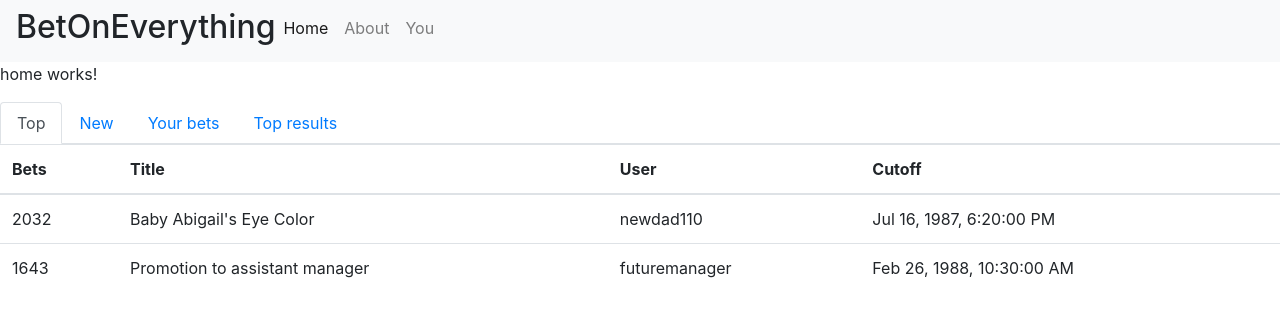
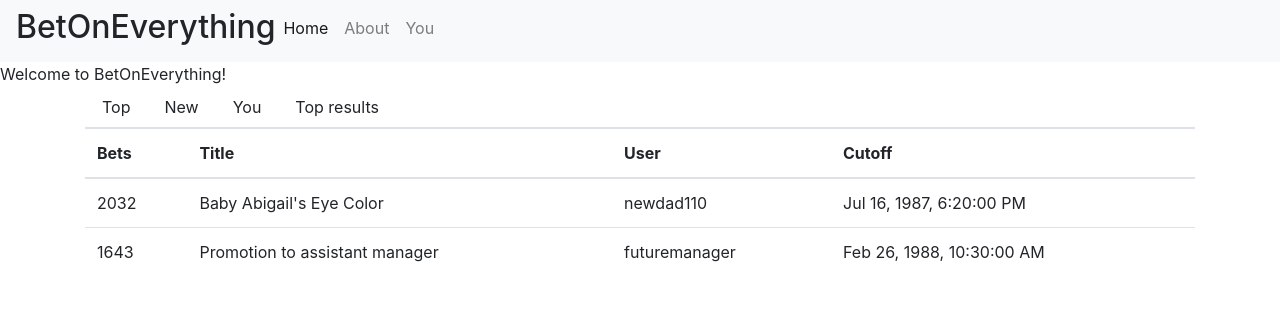
Before and after one commit to dtolaoye/Frontend, an Angular app in the folder Project3/: page /home in a window 1280 px wide. Shown: the top 316 px of the page. Built offline with nearby package versions, Linux system fonts and the light colour scheme.

Commit message:
active tabs

```diff
--- a/Project3/src/app/betlist/betlist.component.html
+++ b/Project3/src/app/betlist/betlist.component.html
@@ -1,15 +1,16 @@
-<ul class="nav nav-tabs">
+<div class="container betlist"> <!--https://stackoverflow.com/questions/16334722/angular-filter-and-order-elements-on-click do this later-->
+<ul class="nav nav-tabs" id="betlist-nav">
   <li class="nav-item">
-    <a class="nav-link active" href="#">Top</a>
+    <a class="nav-link" id="top-nav" (click)="tabNav('top')">Top</a>
   </li>
   <li class="nav-item">
-    <a class="nav-link" href="#">New</a>
+    <a class="nav-link" id="new-nav" (click)="tabNav('new')">New</a>
   </li>
   <li class="nav-item">
-    <a class="nav-link" href="#">Your bets</a>
+    <a class="nav-link" id="you-nav" (click)="tabNav('you')">You</a>
   </li>
   <li class="nav-item">
-    <a class="nav-link" href="#">Top results</a>
+    <a class="nav-link" id="results-nav" (click)="tabNav('results')">Top results</a>
   </li>
 </ul>
 
@@ -31,3 +32,4 @@
         </tr>
     </tbody>
   </table>
+</div>
--- a/Project3/src/app/betlist/betlist.component.ts
+++ b/Project3/src/app/betlist/betlist.component.ts
@@ -20,13 +20,13 @@ export class BetlistComponent implements OnInit {
     {"bets": 1643, "name": "Promotion to assistant manager", "user":"futuremanager", "cutoff": this.dateFormat("1988-02-26T11:30+01:00")}
   ]
   pipe = new DatePipe('en-US');
+  activeTab = "top-nav";
 
   constructor() {
 
   }
 
   dateFormat(myDate: string): string{
-    console.log(20312423);
     const formattedDate = formatDate(myDate, "medium", "en-US");
     return formattedDate;
   }
@@ -34,4 +34,10 @@ export class BetlistComponent implements OnInit {
   ngOnInit(): void {
   }
 
+  tabNav(tab: string): void {
+    document.getElementById(this.activeTab).classList.remove("active");
+    this.activeTab = tab.concat('-nav');
+    document.getElementById(tab.concat('-nav')).classList.add('active'); //http://plnkr.co/edit/glSz1qytmdZ9BQfGbmVo?p=preview
+  }
+
 }
--- a/Project3/src/app/home/home.component.html
+++ b/Project3/src/app/home/home.component.html
@@ -1,3 +1,3 @@
-<p>home works!</p>
+Welcome to BetOnEverything!
 
 <app-betlist></app-betlist>
```
